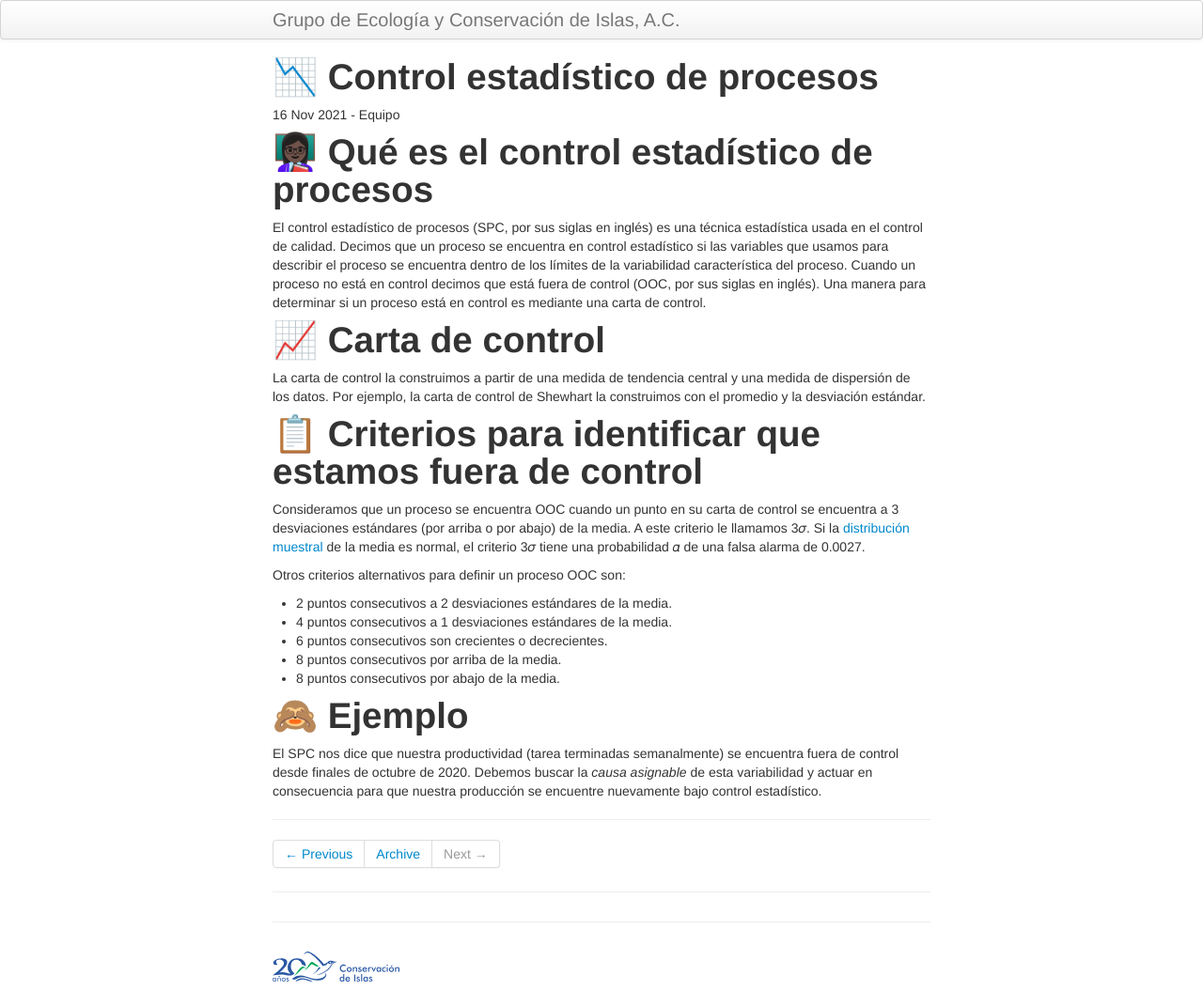
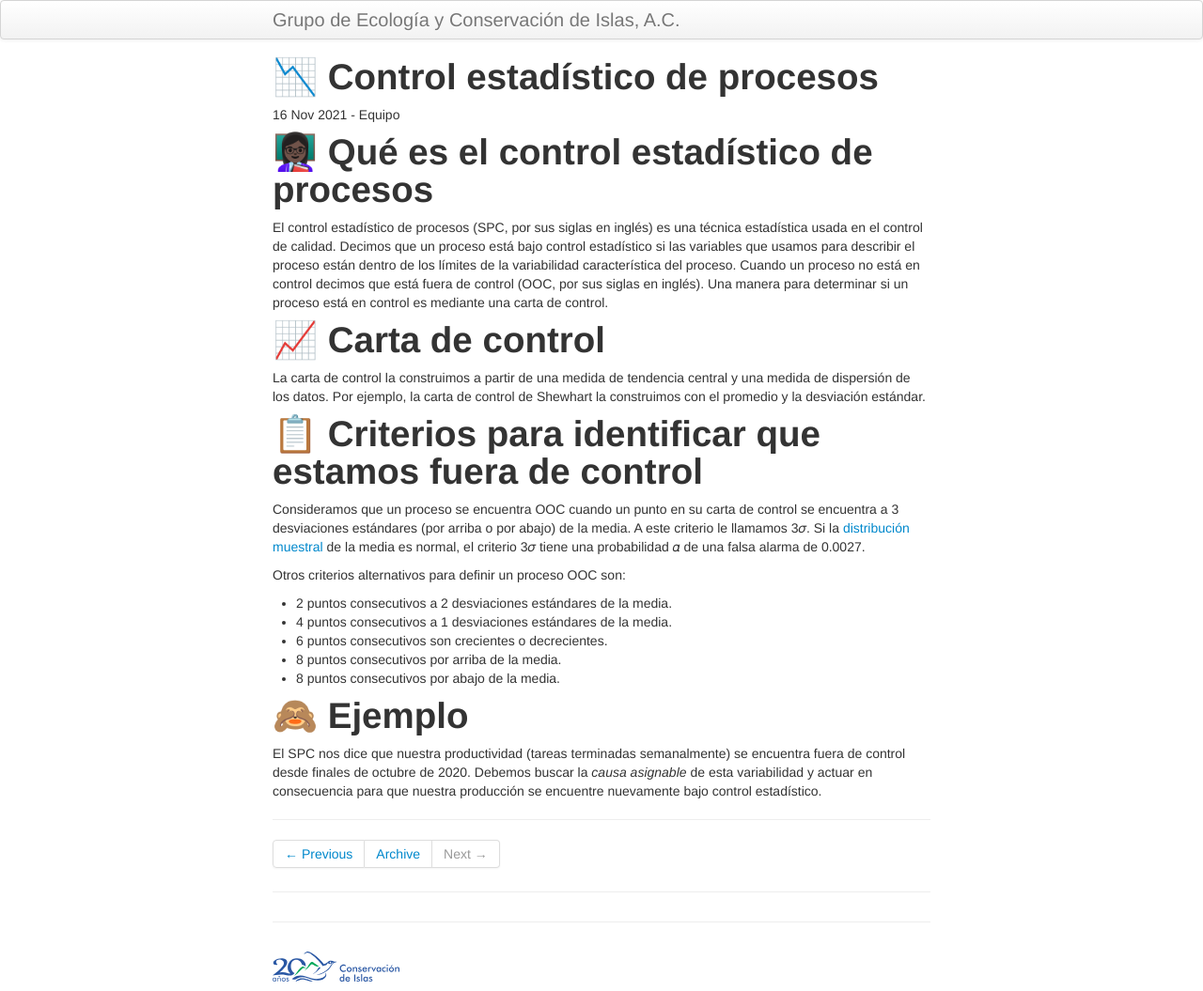
Before and after one commit to LizethMReyes/islasgeci.github.io, a Jekyll site: the page built from _posts/2021-11-16-spc_kanban.md, in a window 1280 px wide. Shown: the whole page at 94% size. Built offline with Jekyll 4.4.1, drawn with Linux system fonts in a browser that asks for light colours.

Commit message:
📝 Improve redaction

```diff
--- a/_posts/2021-11-16-spc_kanban.md
+++ b/_posts/2021-11-16-spc_kanban.md
@@ -8,8 +8,8 @@ tags: mate
 # 👩🏿‍🏫 Qué es el control estadístico de procesos
 
 El control estadístico de procesos (SPC, por sus siglas en inglés) es una técnica estadística usada
-en el control de calidad.  Decimos que un proceso se encuentra en control estadístico si las
-variables que usamos para describir el proceso se encuentra dentro de los límites de la variabilidad
+en el control de calidad.  Decimos que un proceso está bajo control estadístico si las
+variables que usamos para describir el proceso están dentro de los límites de la variabilidad
 característica del proceso. Cuando un proceso no está en control decimos que está fuera de control
 (OOC, por sus siglas en inglés). Una manera para determinar si un proceso está en control es
 mediante una carta de control.
@@ -37,6 +37,6 @@ Otros criterios alternativos para definir un proceso OOC son:
 
 # 🙈 Ejemplo
 
-El SPC nos dice que nuestra productividad (tarea terminadas semanalmente) se encuentra fuera de
+El SPC nos dice que nuestra productividad (tareas terminadas semanalmente) se encuentra fuera de
 control desde finales de octubre de 2020. Debemos buscar la _causa asignable_ de esta variabilidad y
 actuar en consecuencia para que nuestra producción se encuentre nuevamente bajo control estadístico.
```
